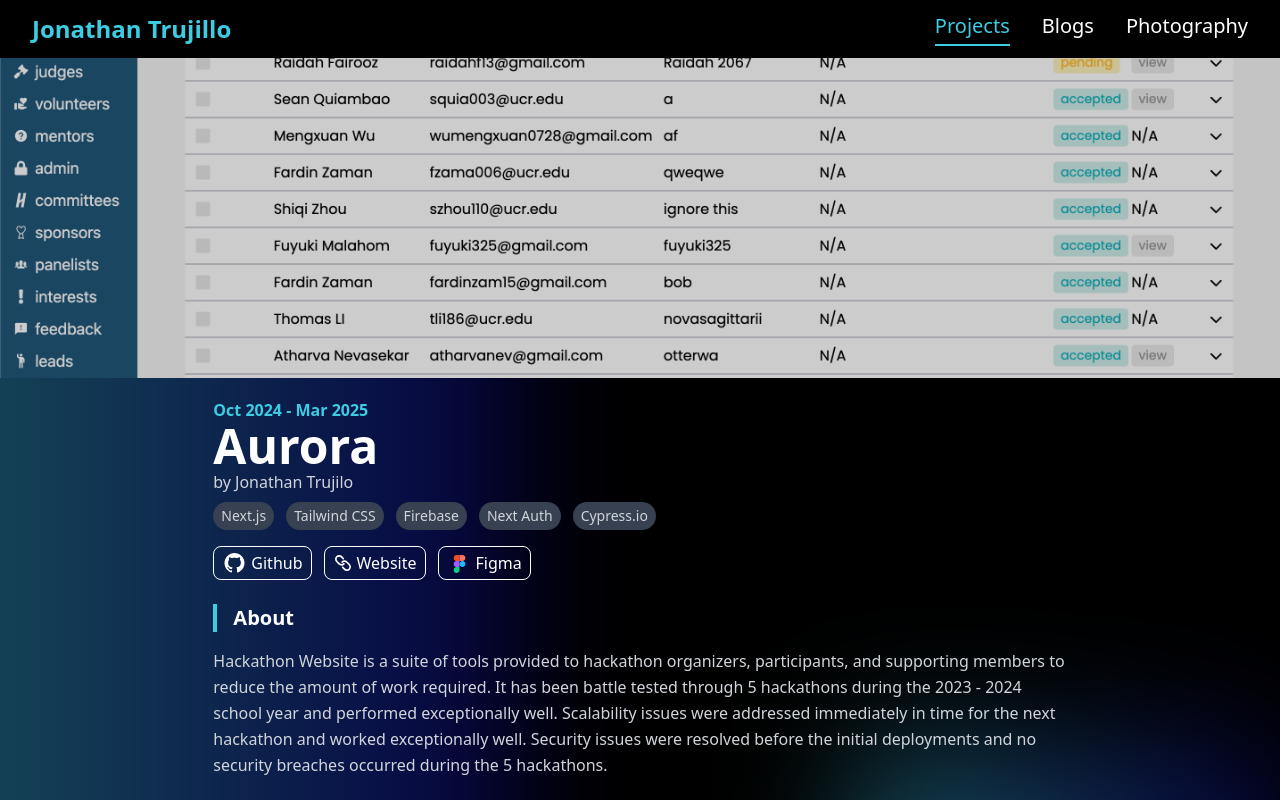
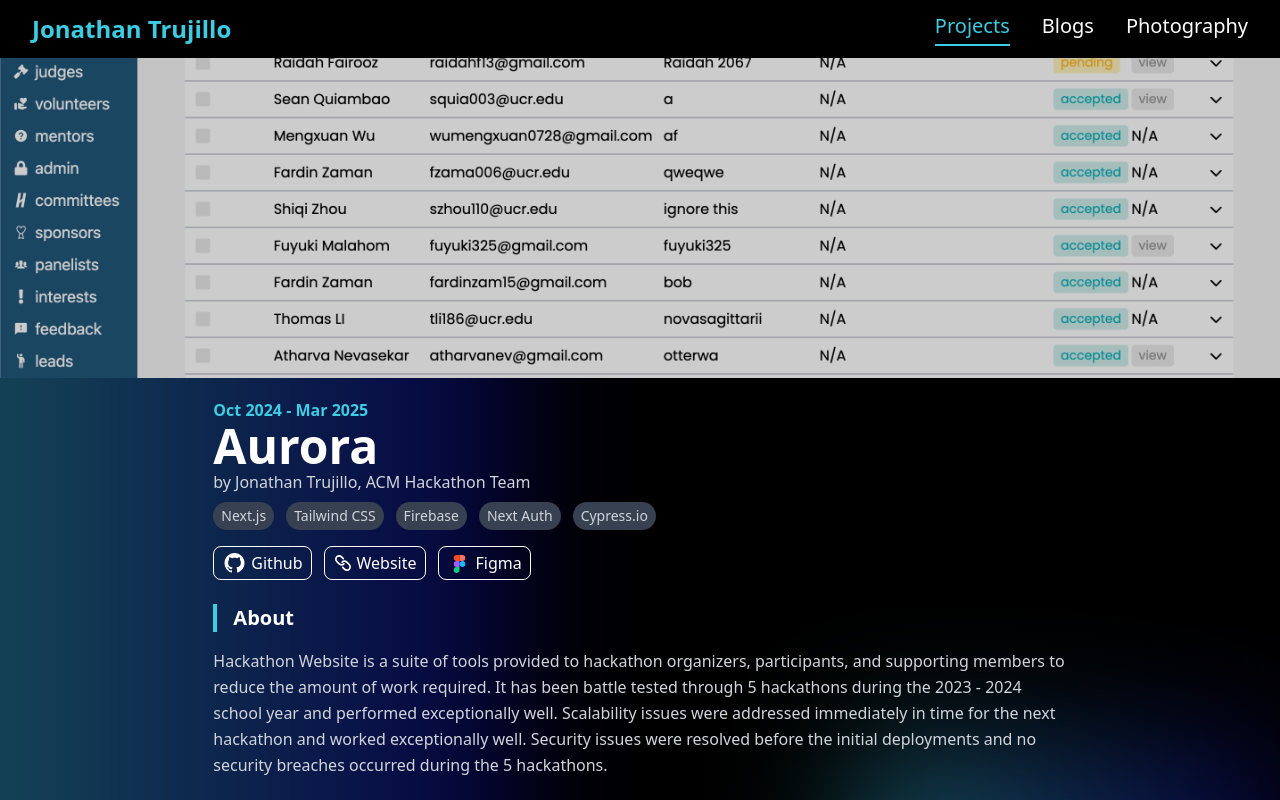
Before and after one commit to stormyy00/portfolio2.0, a Next.js app: page /projects/aurora in a window 1280 px wide. Shown: the top 800 px of the page. Built offline with nearby package versions, Linux system fonts and the light colour scheme.

Commit message:
fixed type error

```diff
--- a/src/app/projects/[slug]/page.tsx
+++ b/src/app/projects/[slug]/page.tsx
@@ -1,4 +1,3 @@
-// app/projects/[slug]/page.tsx
 import { getProjectBySlug, PROJECTS } from "@/data/projects";
 import Project from "@/components/project";
 import { notFound } from "next/navigation";
@@ -17,8 +16,16 @@
 
   if (!project) return notFound();
 
-  const { name, description, techstack, image, short_desc, link, slug } =
-    project;
+  const {
+    name,
+    description,
+    techstack,
+    image,
+    short_desc,
+    link,
+    slug,
+    authors,
+  } = project;
 
   return (
     <Project
@@ -29,6 +36,7 @@
       short_desc={short_desc}
       link={link}
       slug={slug}
+      authors={authors}
     />
   );
 };
```
